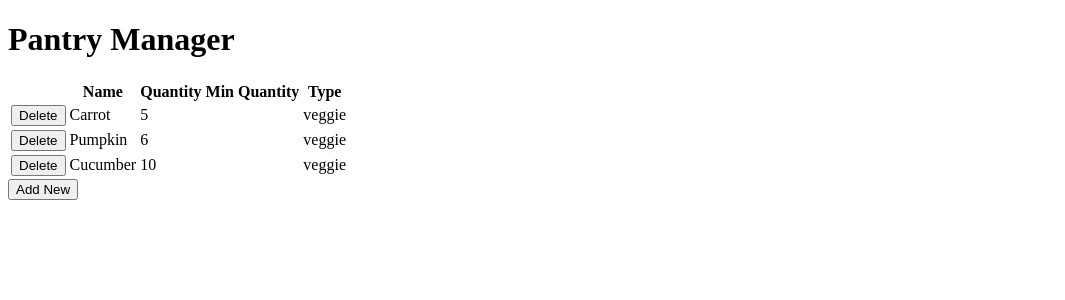
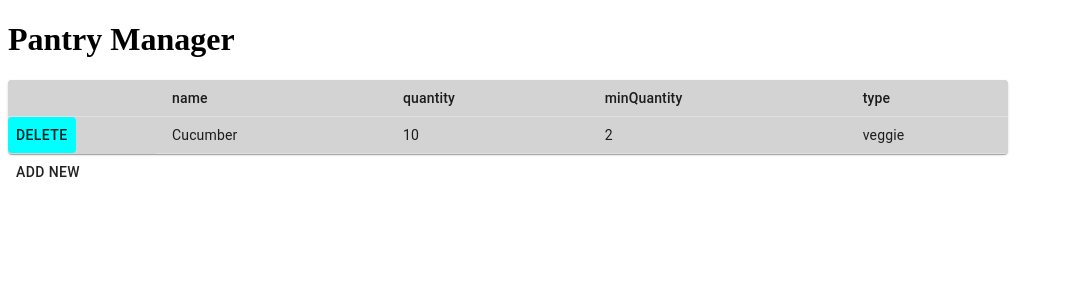
Before and after one commit to parduhne/e-gineering-food-manager, a React (Create React App) app in the folder e-gineering-react-training/: page / in a window 1280 px wide. Shown: the top 300 px of the page, without its empty margins (0-1065 px from the left). Built offline with nearby package versions, Linux system fonts and the light colour scheme; data requests are answered from the project's data file.

Commit message:
added form for adding food

```diff
--- a/e-gineering-react-training/db.json
+++ b/e-gineering-react-training/db.json
@@ -1,24 +1,10 @@
 {
   "foods": [
-    {
-      "id": 1,
-      "name": "Carrot",
-      "quantity": 5,
-      "reorderPoint": 1,
-      "type": "veggie"
-    },
-    {
-      "id": 2,
-      "name": "Pumpkin",
-      "quantity": 6,
-      "reorderPoint": 0,
-      "type": "veggie"
-    },
     {
       "id": 3,
       "name": "Cucumber",
       "quantity": 10,
-      "reorderPoint": 2,
+      "minQuantity": 2,
       "type": "veggie"
     }
   ]
--- a/e-gineering-react-training/package.json
+++ b/e-gineering-react-training/package.json
@@ -3,6 +3,8 @@
   "version": "0.1.0",
   "private": true,
   "dependencies": {
+    "@material-ui/core": "^4.12.3",
+    "@testing-library/cypress": "^8.0.0",
     "@testing-library/jest-dom": "^5.11.4",
     "@testing-library/react": "^11.1.0",
     "@testing-library/user-event": "^12.1.10",
@@ -10,6 +12,9 @@
     "@types/node": "^12.0.0",
     "@types/react": "^17.0.0",
     "@types/react-dom": "^17.0.0",
+    "cypress": "^8.3.0",
+    "json-server": "^0.16.3",
+    "npm-run-all": "^4.1.5",
     "react": "^17.0.2",
     "react-dom": "^17.0.2",
     "react-scripts": "4.0.3",
--- a/e-gineering-react-training/src/App.tsx
+++ b/e-gineering-react-training/src/App.tsx
@@ -1,55 +1,10 @@
-import { forEachChild, isTemplateSpan } from "typescript";
-import { useEffect, useState } from "react";
-import { Food } from "./types/food";
-import { getFoods, deleteFood } from "./api/foodsApi";
+import ListFoods from "./components/Foods";
 
 function App() {
-  const [foods, setFoods] = useState<Food[]>([]);
-
-  useEffect(() => {
-    async function callGetFoods() {
-      setFoods(await getFoods());
-    }
-    callGetFoods();
-    // Using empty array for useEffect since we only want this to run once.
-  }, []);
-
-  async function onDeleteFood(id: number) {
-    const jsonRes = await deleteFood(id);
-    // sets foods to a new array of foods with the deleted food omitted
-    setFoods(foods.filter((val) => val.id !== id));
-  }
-
   return (
     <>
       <h1>Pantry Manager</h1>
-      <table>
-        <thead>
-          <tr>
-            <th></th>
-            <th>Name</th>
-            <th>Quantity</th>
-            <th>Min Quantity</th>
-            <th>Type</th>
-          </tr>
-        </thead>
-        <tbody>
-          {foods.map((food) => (
-            <tr key={food.name}>
-              <td>
-                <button onClick={async () => await onDeleteFood(food.id)}>
-                  Delete
-                </button>
-              </td>
-              <td>{food.name}</td>
-              <td>{food.quantity}</td>
-              <td>{food.minQuantity}</td>
-              <td>{food.type}</td>
-            </tr>
-          ))}
-        </tbody>
-      </table>
-      <button>Add New</button>
+      <ListFoods />
     </>
   );
 }
--- a/e-gineering-react-training/src/api/foodsApi.ts
+++ b/e-gineering-react-training/src/api/foodsApi.ts
@@ -6,7 +6,7 @@ export async function getFoods(): Promise<Food[]> {
   return await res.json();
 }
 
-export async function deleteFood(id: number): Promise<void> {
+export async function deleteFood(id: string): Promise<void> {
   const res = await fetch("http://localhost:3001/foods/" + id, {
     method: "DELETE",
   });
--- /dev/null
+++ b/e-gineering-react-training/src/components/Foods.tsx
@@ -0,0 +1,56 @@
+import { useEffect, useState } from "react";
+import { getFoods, deleteFood } from "../api/foodsApi";
+import { Food } from "../types/food";
+import Table from "./common/Table";
+import { Button } from "@material-ui/core";
+import Input from "./common/Input";
+import Select from "./common/Select";
+
+function ListFoods() {
+  const [foods, setFoods] = useState<Food[]>([]);
+  const [addFoodForm, setAddFoodForm] = useState<boolean>(false);
+
+  useEffect(() => {
+    async function callGetFoods() {
+      setFoods(await getFoods());
+    }
+    callGetFoods();
+    // Using empty array for useEffect since we only want this to run once.
+  }, []);
+
+  async function onDeleteFood(id: string) {
+    const jsonRes = await deleteFood(id);
+    // sets foods to a new array of foods with the deleted food omitted
+    setFoods(foods.filter((val) => val.id !== id));
+  }
+
+  return (
+    <>
+      <Table
+        head={Object.keys(foods[0] ?? {})}
+        rows={foods}
+        onDelete={onDeleteFood}
+      />
+      <Button onClick={() => setAddFoodForm(true)}>Add New</Button>
+      {addFoodForm && (
+        <form>
+          <Input id="name" type="text" label="Name" />
+          <Input id="quantity" type="number" label="Quantity" />
+          <Input id="minimum-quantity" type="number" label="Minimum Quantity" />
+          <Select
+            id="type"
+            label="Type"
+            placeholder="Select Type"
+            selectOptions={[
+              { label: "Vegetable", value: "vegetable" },
+              { label: "Grain", value: "grain" },
+              { label: "Fruit", value: "fruit" },
+            ]}
+          />
+        </form>
+      )}
+    </>
+  );
+}
+
+export default ListFoods;
--- /dev/null
+++ b/e-gineering-react-training/src/components/common/Button.tsx
@@ -0,0 +1,13 @@
+import MuiButton from "@material-ui/core/Button";
+import { makeStyles } from "@material-ui/core/styles";
+
+const useStyles = makeStyles({
+  button: {
+    backgroundColor: "cyan",
+  },
+});
+
+function Button() {
+  const classes = useStyles();
+  return <MuiButton className={classes.button}></MuiButton>;
+}
--- /dev/null
+++ b/e-gineering-react-training/src/components/common/Input.tsx
@@ -0,0 +1,22 @@
+import {
+  Input as MUIInput,
+  InputProps as MUIInputProps,
+} from "@material-ui/core";
+
+// export interface InputProps extends MUIInputProps {}
+export interface InputProps {
+  label: string;
+  id: string;
+  type: string;
+}
+function Input(props: InputProps) {
+  return (
+    <div>
+      <label>{props.label}</label>
+      <br />
+      <input id={props.id} type={props.type} />
+    </div>
+  );
+}
+
+export default Input;
--- /dev/null
+++ b/e-gineering-react-training/src/components/common/Select.tsx
@@ -0,0 +1,33 @@
+import {
+  Input as MUIInput,
+  InputProps as MUIInputProps,
+} from "@material-ui/core";
+
+// export interface InputProps extends MUIInputProps {}
+interface SelectOption {
+  label: string;
+  value: string;
+}
+export interface SelectProps {
+  label: string;
+  id: string;
+  placeholder: string;
+  selectOptions: SelectOption[];
+}
+function Select(props: SelectProps) {
+  return (
+    <div>
+      <label>{props.label}</label>
+      <br />
+      <select id={props.id} placeholder={props.placeholder}>
+        {props.selectOptions.map((opt) => (
+          <option key={opt.value} value={opt.value}>
+            {opt.label}
+          </option>
+        ))}
+      </select>
+    </div>
+  );
+}
+
+export default Select;
--- /dev/null
+++ b/e-gineering-react-training/src/components/common/Table.tsx
@@ -0,0 +1,84 @@
+import {
+  Table as MUITable,
+  TableBody,
+  TableCell,
+  TableContainer,
+  TableHead,
+  TableRow,
+  Paper,
+} from "@material-ui/core";
+import { makeStyles } from "@material-ui/core/styles";
+import Button from "@material-ui/core/Button";
+
+const useStyles = makeStyles({
+  table: {
+    minWidth: 650,
+    maxWidth: 1000,
+    backgroundColor: "#D3D3D3",
+  },
+  button: {
+    backgroundColor: "cyan",
+  },
+});
+
+interface Row {
+  id: string;
+  [key: string]: any;
+}
+
+export interface TableProps {
+  head: string[];
+  rows: Row[];
+  onDelete?: Function;
+}
+
+function Table(props: TableProps) {
+  const { head, rows, onDelete } = props;
+  const classes = useStyles();
+  return (
+    <>
+      <TableContainer component={Paper} className={classes.table}>
+        <MUITable
+          size="small"
+          aria-label="simple table"
+          className={classes.table}
+        >
+          <TableHead>
+            <TableRow>
+              {onDelete && <TableCell></TableCell>}
+              {head
+                .filter((val) => val !== "id")
+                .map((val) => (
+                  <TableCell>{val}</TableCell>
+                ))}
+            </TableRow>
+          </TableHead>
+          <TableBody>
+            {rows.map((obj) => {
+              const { id, ...row } = obj;
+              return (
+                <TableRow key={id}>
+                  {onDelete && (
+                    <Button
+                      className={classes.button}
+                      onClick={async () => onDelete && onDelete(id)}
+                    >
+                      Delete
+                    </Button>
+                  )}
+                  {Object.values(row).map((val) => (
+                    <TableCell component="th" scope="row">
+                      {val}
+                    </TableCell>
+                  ))}
+                </TableRow>
+              );
+            })}
+          </TableBody>
+        </MUITable>
+      </TableContainer>
+    </>
+  );
+}
+
+export default Table;
--- a/e-gineering-react-training/src/types/food.ts
+++ b/e-gineering-react-training/src/types/food.ts
@@ -1,5 +1,5 @@
 export type Food = {
-  id: number;
+  id: string;
   name: string;
   quantity: number;
   minQuantity: number;
```
Also changed, not shown: 2 other files (tests, documents, lock files or other folders).
